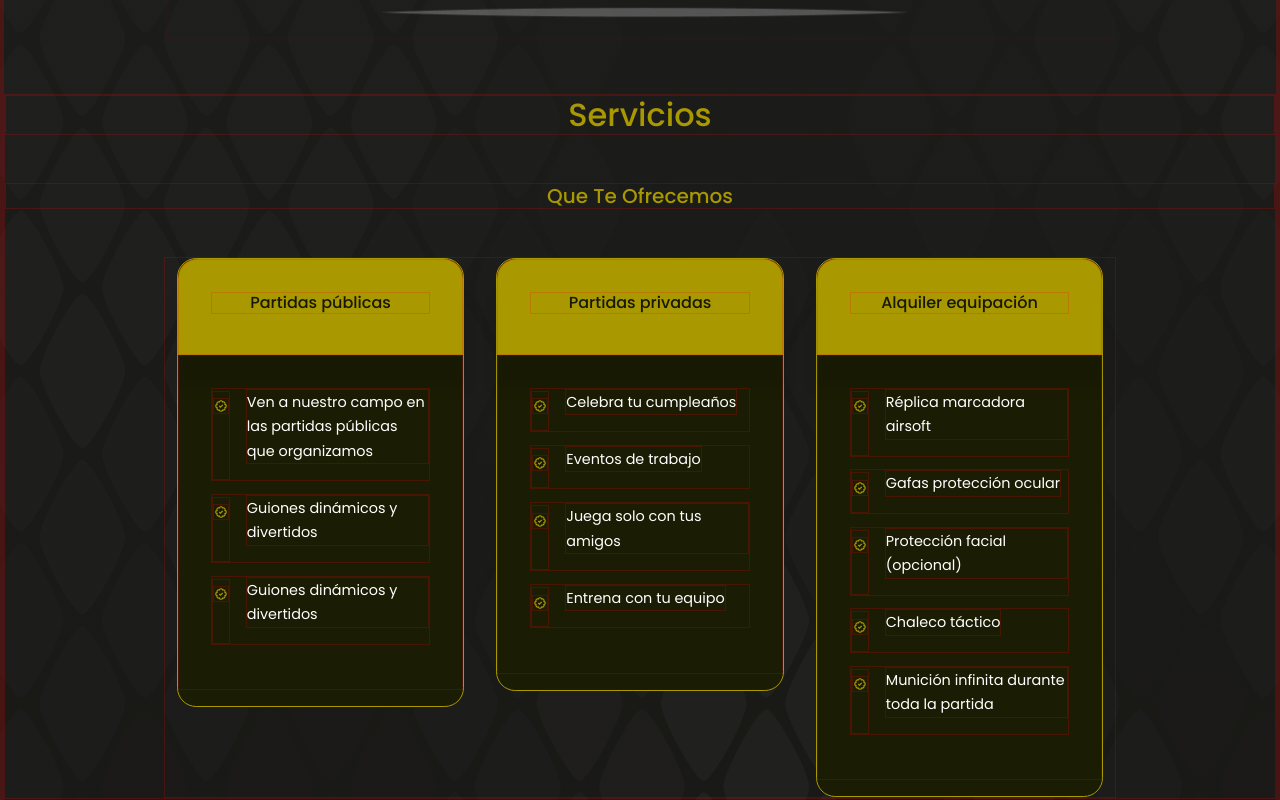
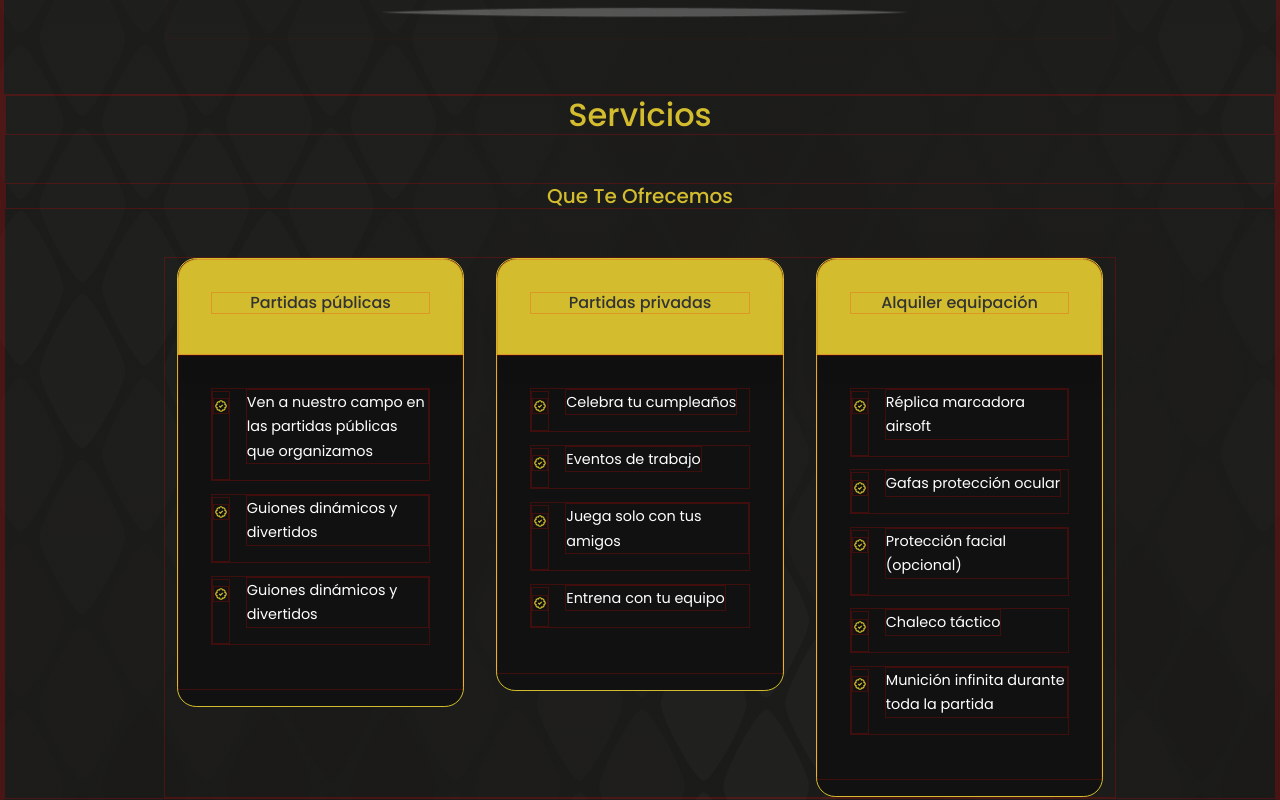
Before and after one commit to aabrilfl13/pentagonteam-website, a React (Create React App) app: page / in a window 1280 px wide. Shown: the part 840-1640 px from the top of the page. Built offline with nearby package versions, Linux system fonts and the light colour scheme.

Commit message:
Add colors

```diff
--- a/src/App.css
+++ b/src/App.css
@@ -12,11 +12,17 @@
 }
 
 :root {
-	--color-bg: rgb(22, 26, 4);
-	--color-bg-variant: #1b1c04;
-	--color-primary: #a99800;
-	--color-primary-variant: rgba(228, 255, 77, 0.4);
-	--colort-withe: #fff;
+	--color-bg: #333333;
+	--color-bg-variant: #111111;
+	--color-primary: rgb(211, 189, 46);
+	--color-primary-gradient: linear-gradient(
+		90deg,
+		rgba(254, 216, 0, 0) 0%,
+		rgba(236, 205, 19, 0.21) 65%,
+		rgba(211, 189, 46, 1) 100%
+	);
+	--color-primary-variant: rgba(148, 132, 46, 0.4);
+	--colort-withe: #ffffff;
 	--color-light: rgba(255, 255, 255, 0.6);
 
 	--transition: all 400ms ease;
```
